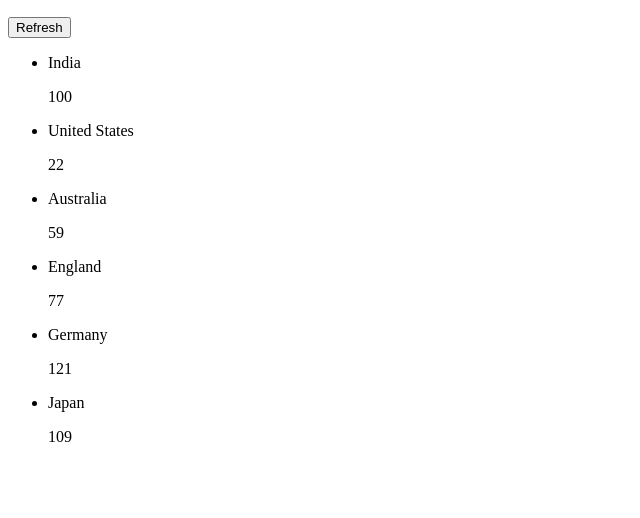
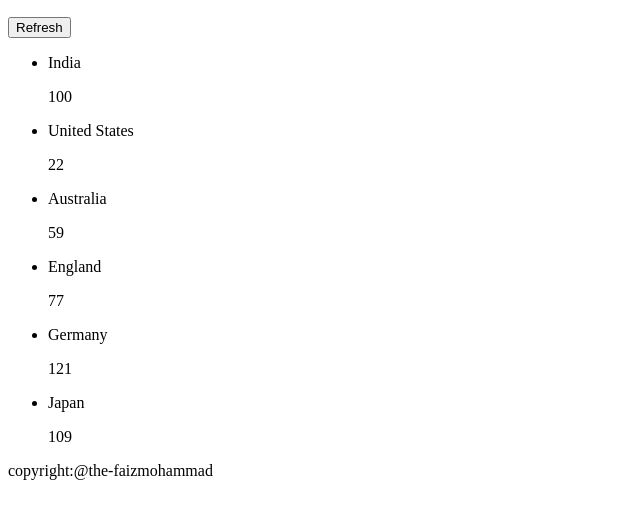
Before and after one commit to the-faizmohammad/leaderboard-game, a website built with webpack: page src/index.html in a window 1280 px wide. Shown: the part 240-758 px from the top of the page, without its empty margins (0-640 px from the left). Built offline with nearby package versions, Linux system fonts and the light colour scheme.

Commit message:
add footer in index.html

```diff
--- a/src/index.html
+++ b/src/index.html
@@ -63,5 +63,8 @@
             </ul>
         </section>
 </main>
+<footer class="footer">
+        copyright:@the-faizmohammad
+    </footer>
 </body>
 </html>
```
